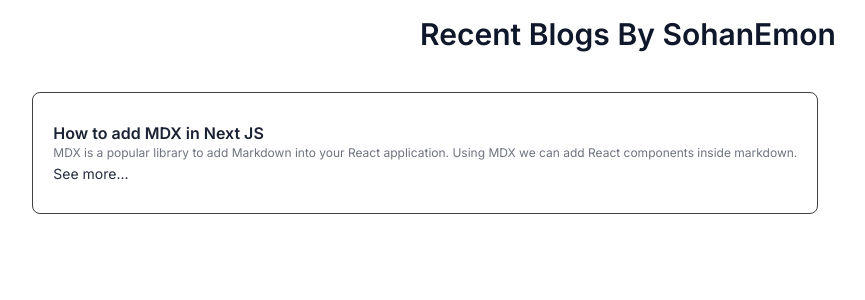
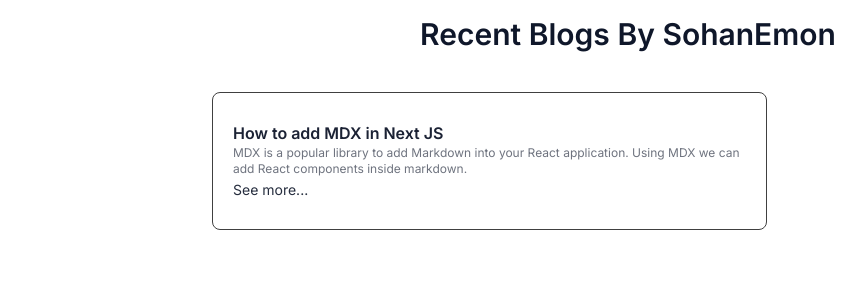
Before and after one commit to sohanemon/minimal-blogs, a Next.js app: page /blogs in a window 1280 px wide. Shown: the top 300 px of the page, without its empty margins (12-877 px from the left). Built offline with nearby package versions, Linux system fonts and the light colour scheme.

Commit message:
Jun 12, 2023, 11:04 PM

```diff
--- a/src/app/(doc)/blogs/page.tsx
+++ b/src/app/(doc)/blogs/page.tsx
@@ -2,7 +2,7 @@ import Card from './card';
 
 export default function Page() {
   return (
-    <main className='container '>
+    <main className='container @container max-w-4xl'>
       <h1 className='my-4 text-3xl font-semibold text-center capitalize'>
         Recent blogs by sohanEmon
       </h1>
```
